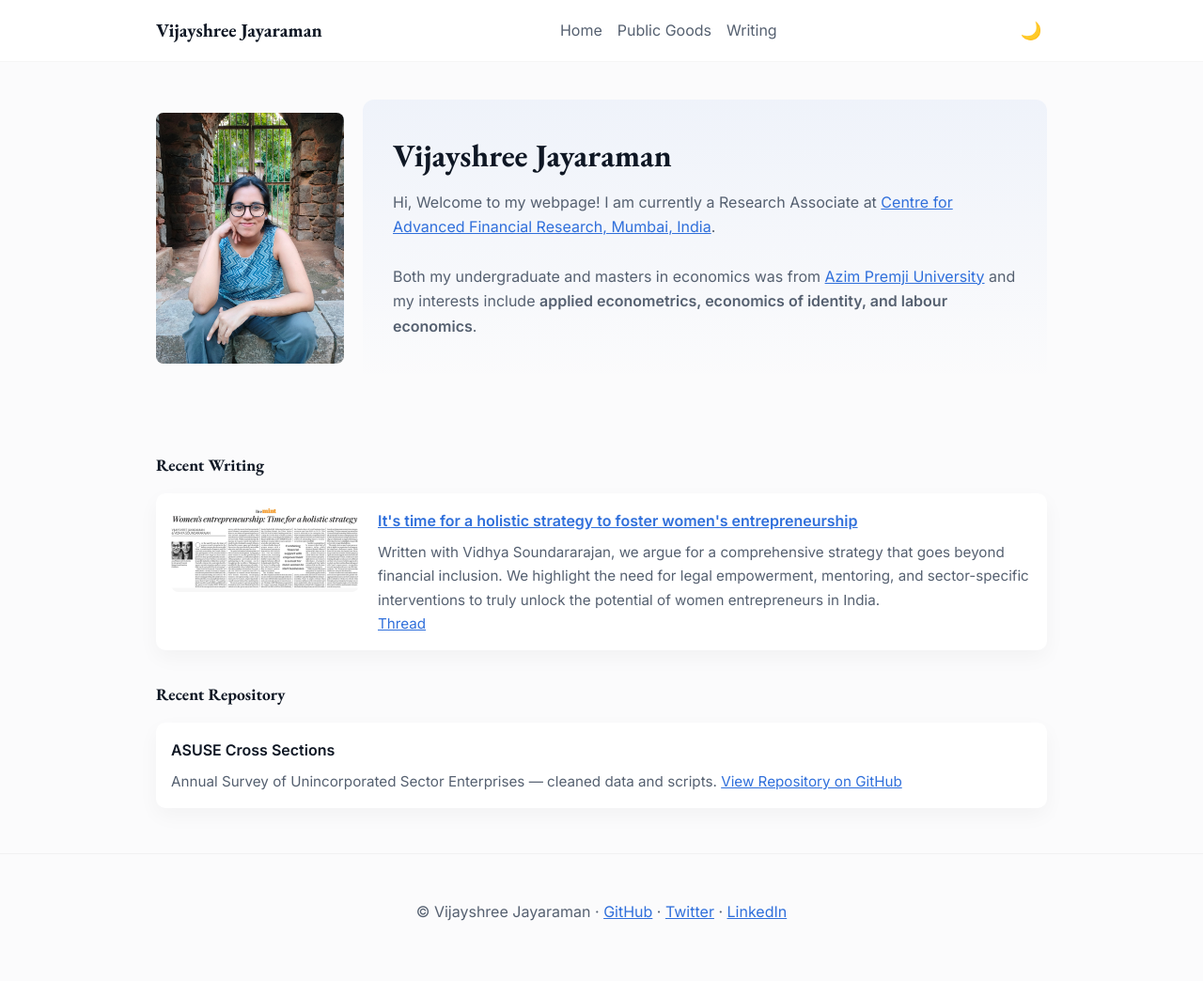
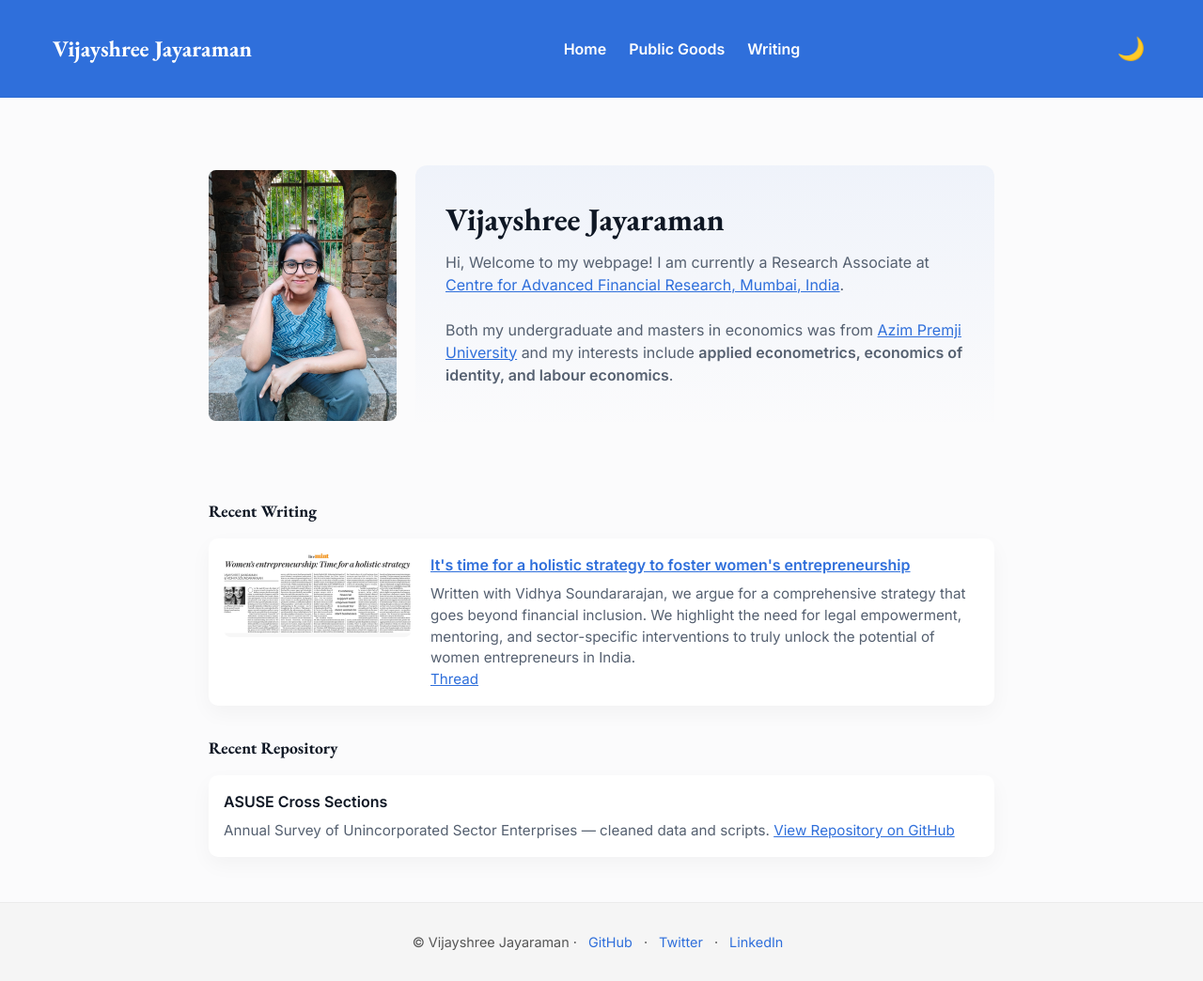
Before and after one commit to vijayshree-jayaraman/vijayshree-jayaraman.github.io, a Jekyll site: the page built from index.md, in a window 1280 px wide and 1044 px high. Shown: the whole window at 94% size. Built offline with Jekyll 4.4.1, drawn with Linux system fonts in a browser that asks for light colours.

Commit message:
Update default.html

```diff
--- a/_layouts/default.html
+++ b/_layouts/default.html
@@ -14,6 +14,114 @@
   <link href="https://fonts.googleapis.com/css2?family=EB+Garamond:wght@400;500;700&family=Inter:wght@300;400;600&display=swap" rel="stylesheet" />
   <link rel="stylesheet" href="{{ '/assets/css/style.css' | relative_url }}" />
   <link rel="icon" href="{{ '/assets/images/favicon.svg' | relative_url }}" type="image/svg+xml" />
+  <style>
+    /* Mobile Friendly CSS */
+    body {
+      font-family: 'Inter', sans-serif;
+      margin: 0;
+      padding: 0;
+      line-height: 1.5;
+    }
+    .site-header {
+      background: var(--accent, #2f6fdb);
+      color: white;
+      padding: 1rem;
+      position: sticky;
+      top: 0;
+      z-index: 100;
+    }
+    .nav-container {
+      display: flex;
+      justify-content: space-between;
+      align-items: center;
+      max-width: 1200px;
+      margin: 0 auto;
+      flex-wrap: wrap;
+      gap: 0.5rem;
+    }
+    .brand {
+      font-weight: 700;
+      font-size: 1.5rem;
+      text-decoration: none;
+      color: white;
+    }
+    .site-nav {
+      display: flex;
+      gap: 1.5rem;
+      flex-wrap: wrap;
+    }
+    .site-nav a {
+      color: white;
+      text-decoration: none;
+      font-weight: 600;
+      font-size: 1rem;
+    }
+    .nav-actions {
+      display: flex;
+      gap: 0.5rem;
+    }
+    .icon-btn {
+      background: transparent;
+      border: none;
+      color: white;
+      font-size: 1.5rem;
+      cursor: pointer;
+    }
+
+    /* Responsive Nav - hide menu by default on mobile */
+    @media (max-width: 820px) {
+      .site-nav {
+        display: none;
+        flex-direction: column;
+        background: var(--accent, #2f6fdb);
+        width: 100%;
+        margin-top: 0.5rem;
+        border-radius: 0 0 8px 8px;
+      }
+      .site-nav.show {
+        display: flex;
+      }
+      .site-nav a {
+        padding: 0.75rem 1rem;
+        border-top: 1px solid rgba(255,255,255,0.2);
+      }
+      .nav-actions {
+        order: 1;
+      }
+      .nav-toggle {
+        display: block;
+      }
+    }
+
+    /* Larger screens - show menu always, hide toggle */
+    @media (min-width: 821px) {
+      .nav-toggle {
+        display: none;
+      }
+    }
+
+    .site-main {
+      max-width: 900px;
+      margin: 2rem auto;
+      padding: 0 1rem;
+    }
+
+    .site-footer {
+      background: #f5f5f5;
+      text-align: center;
+      padding: 1rem;
+      font-size: 0.9rem;
+      color: #555;
+      margin-top: 3rem;
+    }
+
+    .site-footer a {
+      color: var(--accent, #2f6fdb);
+      text-decoration: none;
+      margin: 0 0.5rem;
+    }
+
+  </style>
 </head>
 <body data-theme="light">
   <header class="site-header">
```
Also changed, not shown: other parts of _layouts/default.html (+8 -0 lines).
